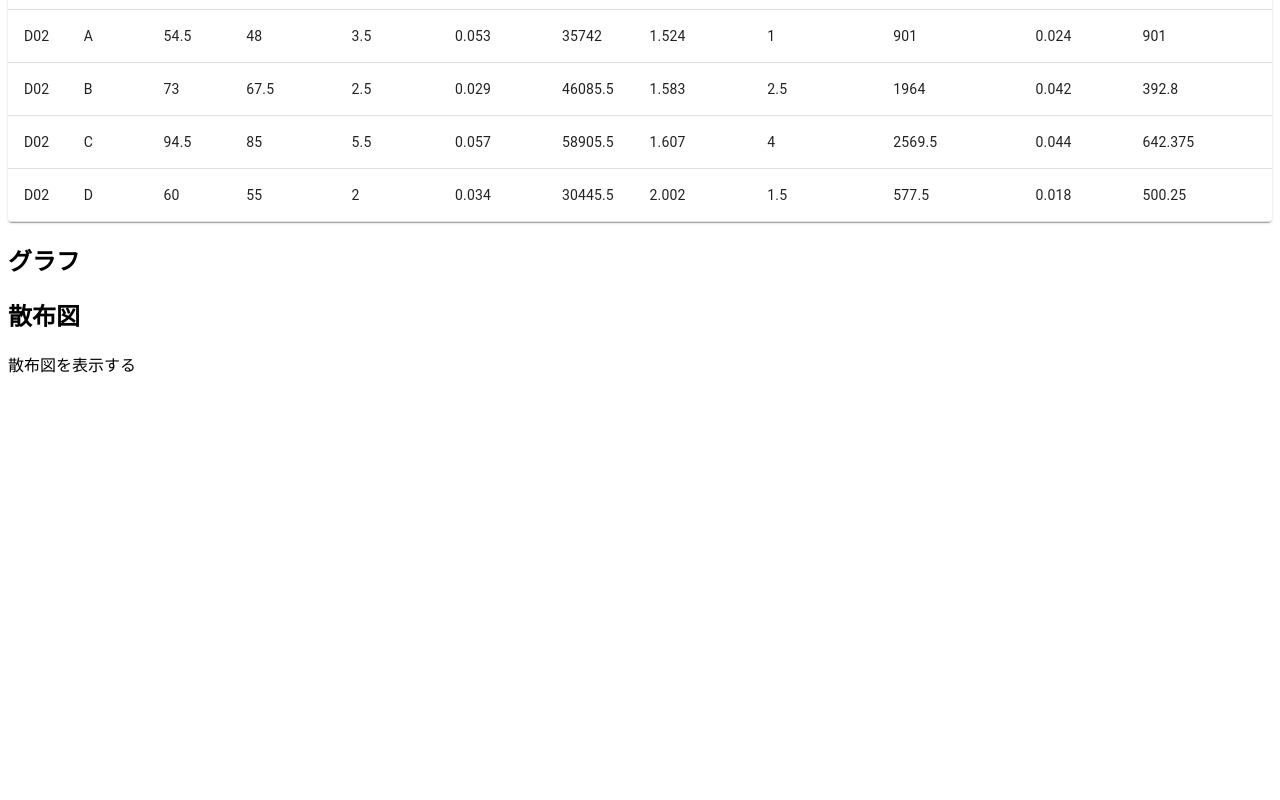
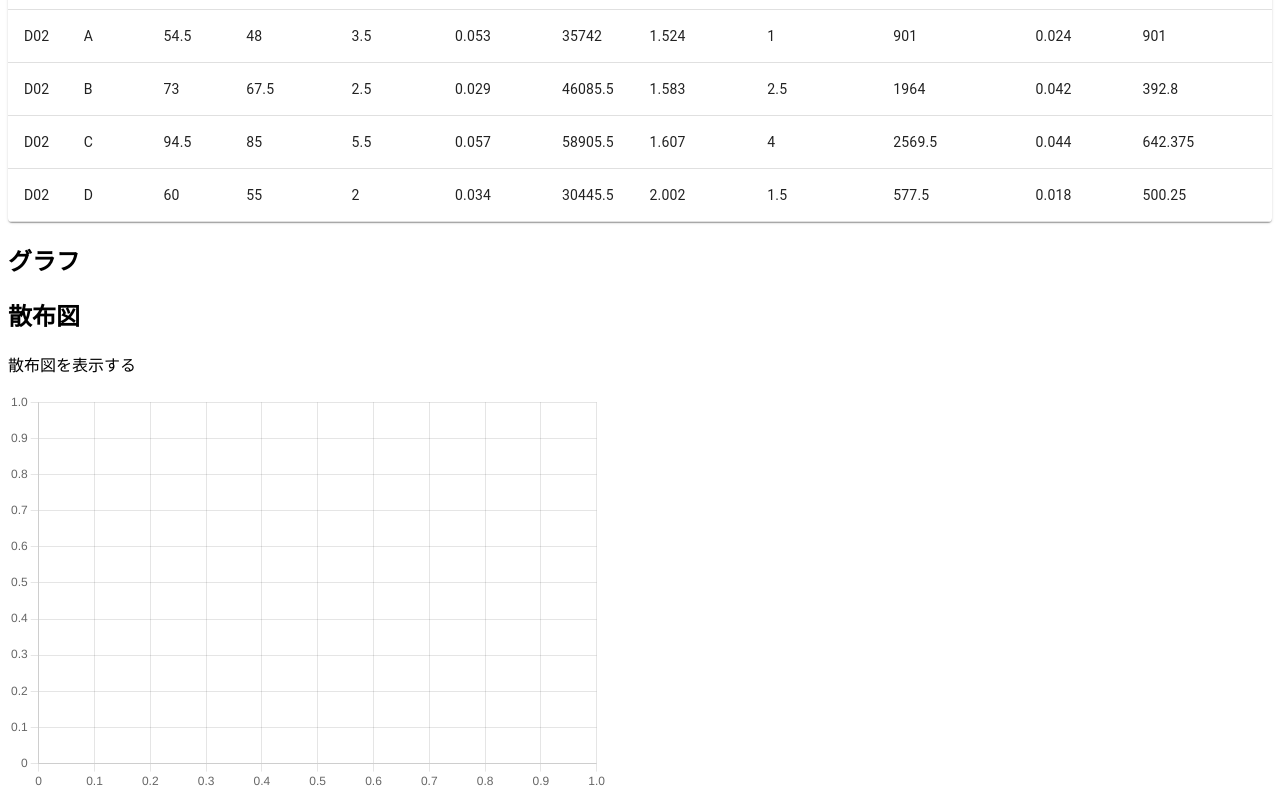
Before and after one commit to KHashimoto3/CS_Analyzer, a React (Vite) app in the folder analyze-viewer/: page /scatter in a window 1280 px wide. Shown: the part 2626-3426 px from the top of the page. Built offline with nearby package versions, Linux system fonts and the light colour scheme.

Commit message:
散布図のメモリを0始まりにした。

```diff
--- a/analyze-viewer/src/components/ScatterChart.tsx
+++ b/analyze-viewer/src/components/ScatterChart.tsx
@@ -29,8 +29,6 @@ export const ScatterChart = (props: Props) => {
   const options = {
     scales: {
       x: {
-        type: "linear",
-        position: "bottom",
         beginAtZero: true,
       },
       y: {
@@ -44,7 +42,12 @@ export const ScatterChart = (props: Props) => {
       <h2>散布図</h2>
       <p>散布図を表示する</p>
       <div style={{ width: 600, height: 400 }}>
-        <Scatter data={{ datasets }} width={600} height={400} />
+        <Scatter
+          options={options}
+          data={{ datasets }}
+          width={600}
+          height={400}
+        />
       </div>
     </div>
   );
```
